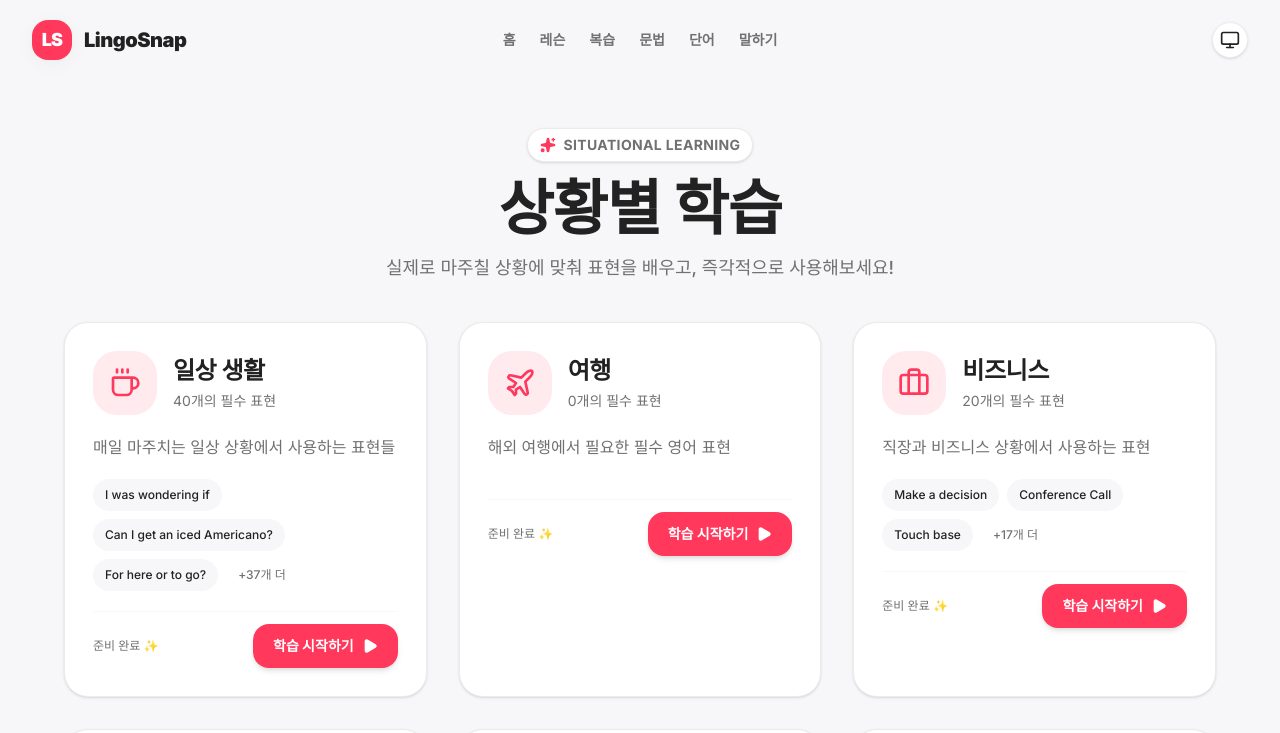
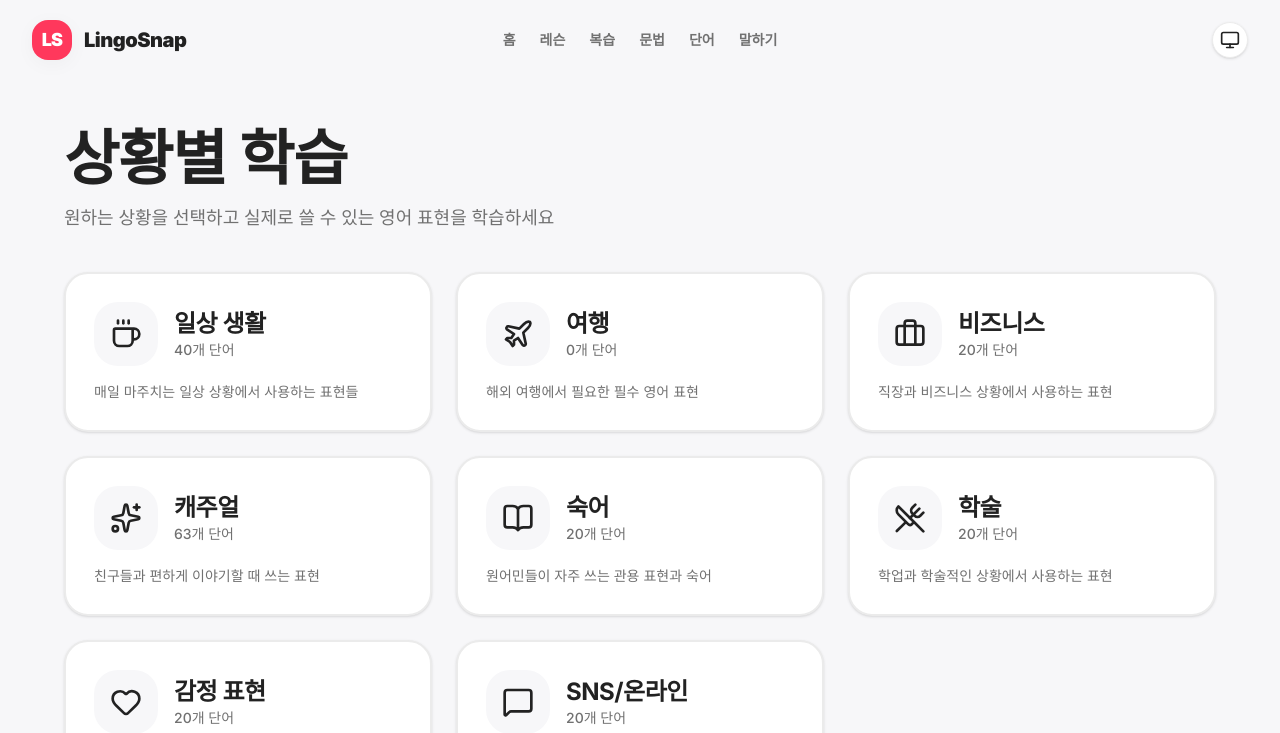
Before and after one commit to PARSA1021/LingoSnap, a Next.js app: page /categories in a window 1280 px wide. Shown: the top 733 px of the page. Built offline with nearby package versions, Linux system fonts and the light colour scheme.

Commit message:
20260709_error_fix_4

```diff
--- a/src/app/categories/page.tsx
+++ b/src/app/categories/page.tsx
@@ -1,123 +1,131 @@
 'use client';
 
-import * as React from 'react';
+import React from 'react';
 import { useRouter } from 'next/navigation';
-import { categories, getCategoryWords } from '@/data/contents';
 import {
+  BookOpen,
+  Sparkles,
   Coffee,
   Plane,
+  Briefcase,
   UtensilsCrossed,
-  ShoppingBag,
-  Briefcase,
-  Users,
   Heart,
-  Sparkles,
-  Zap,
-  BookOpen,
   MessageSquare,
-  Play,
   type LucideIcon
 } from 'lucide-react';
+import { categories, getCategoryWords } from '@/data/contents';
+import { cn } from '@/lib/utils/cn';
 
 const iconMap: Record<string, LucideIcon> = {
   Coffee,
   Plane,
+  Briefcase,
+  Sparkles,
+  BookOpen,
   UtensilsCrossed,
-  ShoppingBag,
-  Briefcase,
-  Users,
   Heart,
-  Sparkles,
-  Zap,
-  BookOpen,
-  MessageSquare
+  MessageSquare,
 };
 
 export default function CategoriesPage() {
   const router = useRouter();
+  const [selectedCategory, setSelectedCategory] = React.useState<string | null>(null);
+
+  const previewWords = selectedCategory ? getCategoryWords(selectedCategory).slice(0, 6) : [];
+
+  const handleCategoryClick = (catId: string) => {
+    setSelectedCategory(catId === selectedCategory ? null : catId);
+  };
+
+  const startLearning = () => {
+    if (selectedCategory) {
+      router.push(`/learn?category=${selectedCategory}`);
+    }
+  };
 
   return (
     <div className="min-h-screen w-full bg-[var(--color-background)] pb-32 pt-6 sm:pt-8 md:pt-10 lg:pt-12 px-3 sm:px-4 md:px-6 lg:px-8">
       <div className="max-w-6xl mx-auto flex flex-col gap-6 sm:gap-7 md:gap-8 lg:gap-10">
-
         {/* Header */}
-        <header className="flex flex-col items-center text-center gap-3 sm:gap-4">
-          <div className="inline-flex items-center gap-2 bg-[var(--color-surface)] border border-[var(--color-border)] px-3 py-1.5 rounded-full shadow-sm">
-            <Sparkles className="w-3.5 h-3.5 sm:w-4 sm:h-4 text-[var(--color-primary)] fill-[var(--color-primary)]" />
-            <span className="font-bold text-[10px] sm:text-xs md:text-sm uppercase tracking-wide text-[var(--color-muted-foreground)]">
-              Situational Learning
-            </span>
-          </div>
+        <header className="flex flex-col gap-3 sm:gap-4">
           <h1 className="text-3xl sm:text-4xl md:text-5xl lg:text-6xl font-black tracking-tight text-[var(--color-foreground)]">
             상황별 학습
           </h1>
-          <p className="text-sm md:text-base lg:text-lg text-[var(--color-muted-foreground)] max-w-md md:max-w-xl lg:max-w-2xl px-2 font-medium">
-            실제로 마주칠 상황에 맞춰 표현을 배우고, 즉각적으로 사용해보세요!
+          <p className="text-sm md:text-base lg:text-lg text-[var(--color-muted-foreground)] font-medium max-w-xl">
+            원하는 상황을 선택하고 실제로 쓸 수 있는 영어 표현을 학습하세요
           </p>
         </header>
 
-        {/* Grid */}
-        <div className="grid grid-cols-1 sm:grid-cols-2 lg:grid-cols-3 gap-4 sm:gap-5 md:gap-6 lg:gap-8">
+        {/* Category Cards */}
+        <div className="grid grid-cols-1 sm:grid-cols-2 lg:grid-cols-3 gap-4 sm:gap-5 md:gap-6">
           {categories.map((cat) => {
             const Icon = iconMap[cat.icon] || Sparkles;
-            const words = getCategoryWords(cat.id);
+            const isSelected = selectedCategory === cat.id;
+            const wordsCount = getCategoryWords(cat.id).length;
 
             return (
-              <div key={cat.id} className="group relative overflow-hidden rounded-3xl bg-[var(--color-surface)] border border-[var(--color-border)] shadow-sm hover:shadow-xl transition-all duration-300 hover:-translate-y-1 sm:hover:-translate-y-2">
-                {/* Decorative Background */}
-                <div className="absolute inset-0 bg-gradient-to-br from-[var(--color-primary)]/5 via-transparent to-transparent opacity-0 group-hover:opacity-100 transition-opacity pointer-events-none" />
-
-                <div className="p-5 sm:p-6 md:p-7 flex flex-col gap-4 sm:gap-5">
-                  <div className="flex items-center gap-3 sm:gap-4">
-                    <div className="w-12 h-12 sm:w-14 sm:h-14 md:w-16 md:h-16 bg-[var(--color-primary)]/10 rounded-2xl sm:rounded-3xl flex items-center justify-center group-hover:scale-110 transition-transform duration-300">
-                      <Icon className="w-6 h-6 sm:w-7 sm:h-7 md:w-8 md:h-8 text-[var(--color-primary)]" />
-                    </div>
-                    <div>
-                      <h3 className="text-xl sm:text-2xl font-bold text-[var(--color-foreground)] tracking-tight">
-                        {cat.name}
-                      </h3>
-                      <p className="text-xs sm:text-sm text-[var(--color-muted-foreground)] mt-0.5 sm:mt-1">
-                        {words.length}개의 필수 표현
-                      </p>
-                    </div>
+              <div
+                key={cat.id}
+                onClick={() => handleCategoryClick(cat.id)}
+                className={cn(
+                  "cursor-pointer rounded-2xl sm:rounded-3xl p-6 sm:p-7 transition-all duration-300 border-2 shadow-sm hover:shadow-md",
+                  isSelected
+                    ? "bg-[var(--color-primary)] text-white border-[var(--color-primary)] shadow-lg"
+                    : "bg-[var(--color-surface)] border-[var(--color-border)] hover:border-[var(--color-primary)]/50"
+                )}
+              >
+                <div className="flex items-center gap-4 mb-4">
+                  <div className={cn(
+                    "w-14 h-14 sm:w-16 sm:h-16 rounded-xl flex items-center justify-center",
+                    isSelected ? "bg-white/20" : "bg-[var(--color-muted)]"
+                  )}>
+                    <Icon className={cn("w-7 h-7 sm:w-8 sm:h-8", isSelected ? "text-white" : "text-[var(--color-foreground)]")} />
                   </div>
-
-                  <p className="text-sm sm:text-base text-[var(--color-muted-foreground)] line-clamp-2">
-                    {cat.description}
-                  </p>
-
-                  {/* Example words preview */}
-                  <div className="flex flex-wrap gap-1.5 sm:gap-2">
-                    {words.slice(0, 3).map(w => (
-                      <span key={w.id} className="px-2.5 sm:px-3 py-1.5 sm:py-2 bg-[var(--color-muted)] text-[var(--color-foreground)] text-[10px] sm:text-xs font-medium rounded-full">
-                        {w.word}
-                      </span>
-                    ))}
-                    {words.length > 3 && (
-                      <span className="px-2.5 sm:px-3 py-1.5 sm:py-2 text-[var(--color-muted-foreground)] text-[10px] sm:text-xs font-medium">
-                        +{words.length - 3}개 더
-                      </span>
-                    )}
-                  </div>
-
-                  <div className="pt-2 sm:pt-3 border-t border-[var(--color-border)]/30 flex items-center justify-between">
-                    <span className="text-[10px] sm:text-xs text-[var(--color-muted-foreground)] font-medium">
-                      준비 완료 ✨
-                    </span>
-                    <button
-                      onClick={() => router.push(`/learn?category=${cat.id}`)}
-                      className="flex items-center gap-2 bg-[var(--color-primary)] text-white px-4 sm:px-5 py-2.5 sm:py-3 rounded-xl sm:rounded-2xl font-bold text-xs sm:text-sm hover:bg-[var(--color-primary)]/90 active:scale-95 transition-all shadow-md hover:shadow-lg"
-                    >
-                      학습 시작하기
-                      <Play className="w-3.5 h-3.5 sm:w-4 sm:h-4 fill-current" />
-                    </button>
+                  <div>
+                    <h3 className="text-xl sm:text-2xl font-black">{cat.name}</h3>
+                    <p className={cn("text-sm font-medium", isSelected ? "text-white/80" : "text-[var(--color-muted-foreground)]")}>
+                      {wordsCount}개 단어
+                    </p>
                   </div>
                 </div>
+                <p className={cn("text-sm", isSelected ? "text-white/90" : "text-[var(--color-muted-foreground)]")}>
+                  {cat.description}
+                </p>
               </div>
             );
           })}
         </div>
 
+        {/* Word Preview & Start Button */}
+        {selectedCategory && (
+          <div className="space-y-4 sm:space-y-5 mt-4 sm:mt-5">
+            <h2 className="text-lg sm:text-xl font-black text-[var(--color-foreground)]">
+              학습할 단어 미리보기
+            </h2>
+            <div className="grid grid-cols-2 sm:grid-cols-3 gap-3 sm:gap-4">
+              {previewWords.map((word) => (
+                <div
+                  key={word.id}
+                  className="bg-[var(--color-surface)] border border-[var(--color-border)] rounded-xl sm:rounded-2xl p-4 sm:p-5 transition-all hover:border-[var(--color-primary)]/30 hover:shadow-sm"
+                >
+                  <div className="font-bold text-lg sm:text-xl text-[var(--color-foreground)] mb-1">
+                    {word.word}
+                  </div>
+                  <div className="text-sm text-[var(--color-muted-foreground)]">
+                    {word.meaning}
+                  </div>
+                </div>
+              ))}
+            </div>
+            <button
+              onClick={startLearning}
+              className="w-full bg-[var(--color-primary)] text-white py-5 sm:py-6 rounded-2xl sm:rounded-3xl font-black text-lg sm:text-xl md:text-2xl shadow-lg hover:shadow-xl hover:-translate-y-1 transition-all duration-300 flex items-center justify-center gap-2 sm:gap-3"
+            >
+              학습 시작하기
+              <Sparkles className="w-5 h-5 sm:w-6 sm:h-6" />
+            </button>
+          </div>
+        )}
       </div>
     </div>
   );
```
Also changed, not shown: src/app/review/page.tsx (+27 -40 lines).
